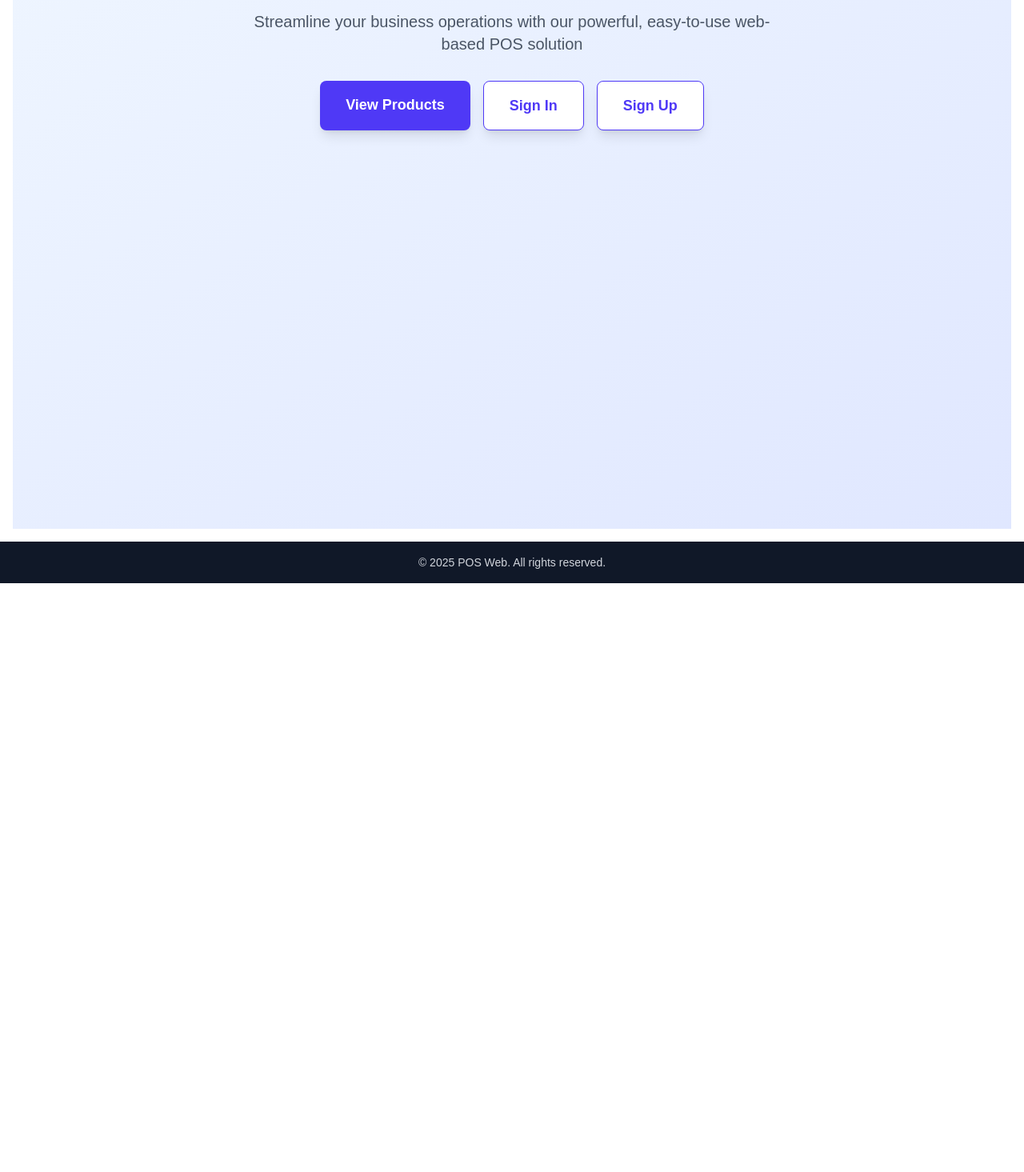
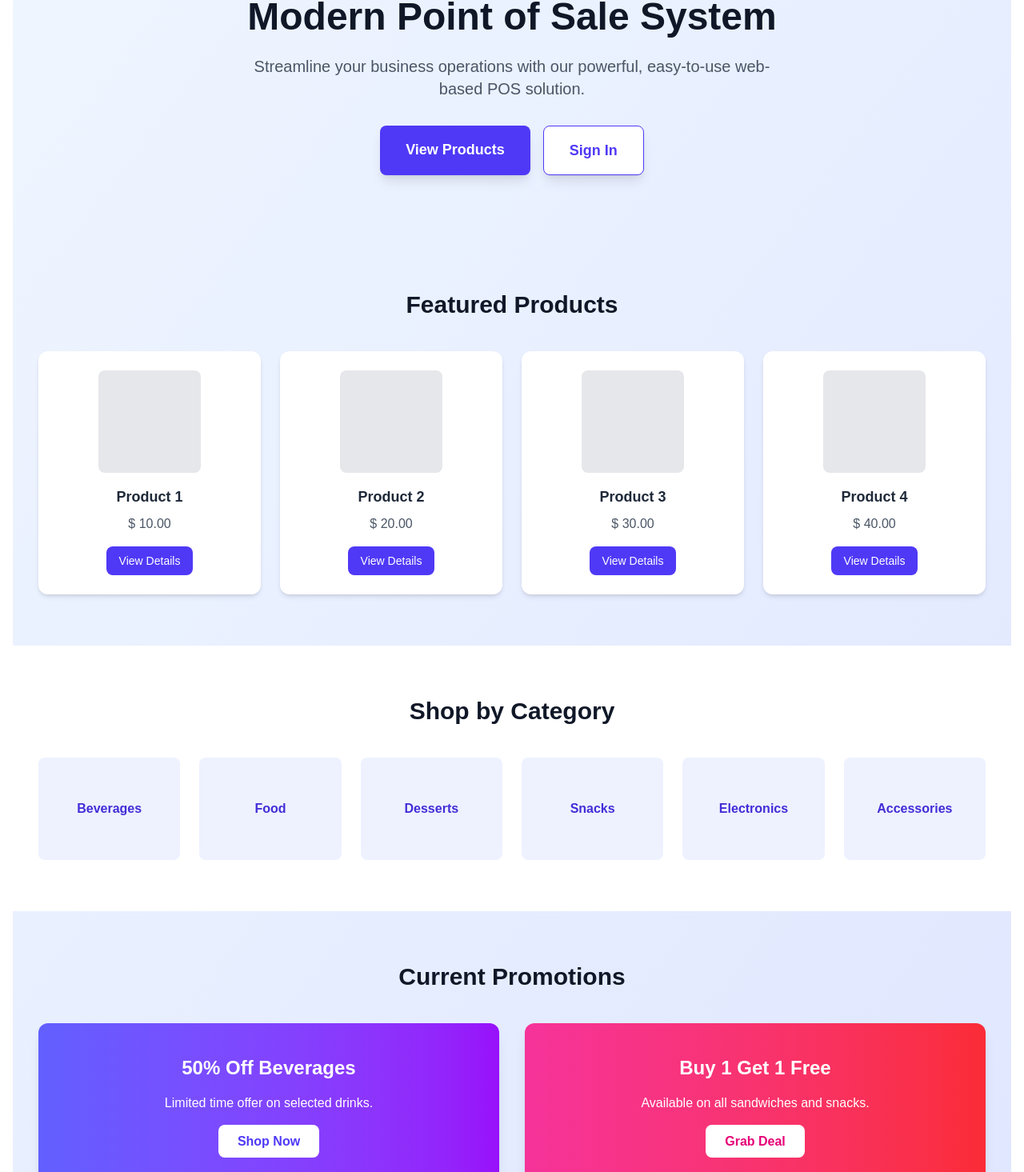
Before and after one commit to Lakshan-Chamoditha-Perera/pos-web, a Next.js app: page / in a window 1280 px wide. Shown: the part 155-1620 px from the top of the page at 80% size. Before the commit the page ends 884 px from the top, so only its background shows below. Built offline with nearby package versions, Linux system fonts and the light colour scheme.

Commit message:
implement home page

```diff
--- a/src/app/layout.tsx
+++ b/src/app/layout.tsx
@@ -2,7 +2,7 @@ import type { Metadata } from "next";
 import { Geist, Geist_Mono } from "next/font/google";
 import "./globals.css";
 import StoreProvider from "./lib/store/provider";
-import Header from "@/components/Header";
+import Header from "./components/Header";
 import Footer from "./components/Footer";
 
 const geistSans = Geist({
--- a/src/app/page.tsx
+++ b/src/app/page.tsx
@@ -4,38 +4,113 @@ import Link from "next/link";
 export default function Home() {
   return (
     <div className="min-h-screen bg-gradient-to-br from-blue-50 to-indigo-100">
-
       {/* Hero Section */}
-      <section className="max-w-7xl mx-auto px-4 sm:px-6 lg:px-8 py-20">
-        <div className="text-center">
-          <h2 className="text-5xl font-bold text-gray-900 mb-6">
+      <section className="max-w-7xl mx-auto px-4 sm:px-6 lg:px-8 py-20 text-center">
+        <h1 className="text-5xl font-bold text-gray-900 mb-6">
           Modern Point of Sale System
-          </h2>
+        </h1>
         <p className="text-xl text-gray-600 mb-8 max-w-2xl mx-auto">
-            Streamline your business operations with our powerful, easy-to-use web-based POS solution
+          Streamline your business operations with our powerful, easy-to-use
+          web-based POS solution.
         </p>
-          <div className="flex gap-4 justify-center mt-8">
-            <Link href="/products" className="bg-indigo-600 text-white px-8 py-4 rounded-lg text-lg font-semibold hover:bg-indigo-700 transition-colors shadow-lg">
+        <div className="flex gap-4 justify-center">
+          <Link
+            href="/products"
+            className="bg-indigo-600 text-white px-8 py-4 rounded-lg text-lg font-semibold hover:bg-indigo-700 transition shadow-lg"
+          >
             View Products
           </Link>
-            <button
-              onClick={() => window.location.href = '/signin'}
-              className="bg-white text-indigo-600 border border-indigo-600 px-8 py-4 rounded-lg text-lg font-semibold hover:bg-indigo-50 transition-colors shadow-lg"
+          <Link
+            href="/signin"
+            className="bg-white text-indigo-600 border border-indigo-600 px-8 py-4 rounded-lg text-lg font-semibold hover:bg-indigo-50 transition shadow-lg"
           >
             Sign In
-            </button>
-
-            <button
-              onClick={() => window.location.href = '/signup'}
-              className="bg-white text-indigo-600 border border-indigo-600 px-8 py-4 rounded-lg text-lg font-semibold hover:bg-indigo-50 transition-colors shadow-lg"
-            >
-              Sign Up
-            </button>
-          </div>
-
+          </Link>
         </div>
       </section>
 
+      {/* Featured Products Section */}
+      <section className="max-w-7xl mx-auto px-4 sm:px-6 lg:px-8 py-16">
+        <h2 className="text-3xl font-bold text-gray-900 mb-10 text-center">
+          Featured Products
+        </h2>
+        <div className="grid grid-cols-1 sm:grid-cols-2 lg:grid-cols-4 gap-6">
+          {[1, 2, 3, 4].map((i) => (
+            <div
+              key={i}
+              className="bg-white rounded-xl shadow-md p-6 flex flex-col items-center hover:shadow-lg transition"
+            >
+              <div className="w-32 h-32 bg-gray-200 rounded-lg mb-4"></div>
+              <h3 className="text-lg font-semibold text-gray-800">
+                Product {i}
+              </h3>
+              <p className="text-gray-600 mt-2">$ {(i * 10).toFixed(2)}</p>
+              <Link
+                href={`/products/${i}`}
+                className="mt-4 bg-indigo-600 text-white px-4 py-2 rounded-lg text-sm font-medium hover:bg-indigo-700 transition"
+              >
+                View Details
+              </Link>
+            </div>
+          ))}
+        </div>
+      </section>
+
+      {/* Categories Section */}
+      <section className="bg-white py-16">
+        <div className="max-w-7xl mx-auto px-4 sm:px-6 lg:px-8">
+          <h2 className="text-3xl font-bold text-gray-900 mb-10 text-center">
+            Shop by Category
+          </h2>
+          <div className="grid grid-cols-2 sm:grid-cols-3 lg:grid-cols-6 gap-6">
+            {[
+              "Beverages",
+              "Food",
+              "Desserts",
+              "Snacks",
+              "Electronics",
+              "Accessories",
+            ].map((cat, i) => (
+              <div
+                key={i}
+                className="bg-indigo-50 rounded-lg flex items-center justify-center h-32 text-indigo-700 font-semibold hover:bg-indigo-100 transition"
+              >
+                {cat}
+              </div>
+            ))}
+          </div>
+        </div>
+      </section>
+
+      {/* Promotions Section */}
+      <section className="max-w-7xl mx-auto px-4 sm:px-6 lg:px-8 py-16">
+        <h2 className="text-3xl font-bold text-gray-900 mb-10 text-center">
+          Current Promotions
+        </h2>
+        <div className="grid grid-cols-1 md:grid-cols-2 gap-8">
+          <div className="bg-gradient-to-r from-indigo-500 to-purple-600 rounded-xl shadow-lg p-10 text-white text-center">
+            <h3 className="text-2xl font-bold mb-4">50% Off Beverages</h3>
+            <p className="mb-6">Limited time offer on selected drinks.</p>
+            <Link
+              href="/products"
+              className="bg-white text-indigo-600 px-6 py-3 rounded-lg font-semibold hover:bg-gray-100 transition"
+            >
+              Shop Now
+            </Link>
+          </div>
+
+          <div className="bg-gradient-to-r from-pink-500 to-red-500 rounded-xl shadow-lg p-10 text-white text-center">
+            <h3 className="text-2xl font-bold mb-4">Buy 1 Get 1 Free</h3>
+            <p className="mb-6">Available on all sandwiches and snacks.</p>
+            <Link
+              href="/products"
+              className="bg-white text-pink-600 px-6 py-3 rounded-lg font-semibold hover:bg-gray-100 transition"
+            >
+              Grab Deal
+            </Link>
+          </div>
+        </div>
+      </section>
     </div>
   );
 }
```
Lines whose indentation alone changed are shown as unchanged.
